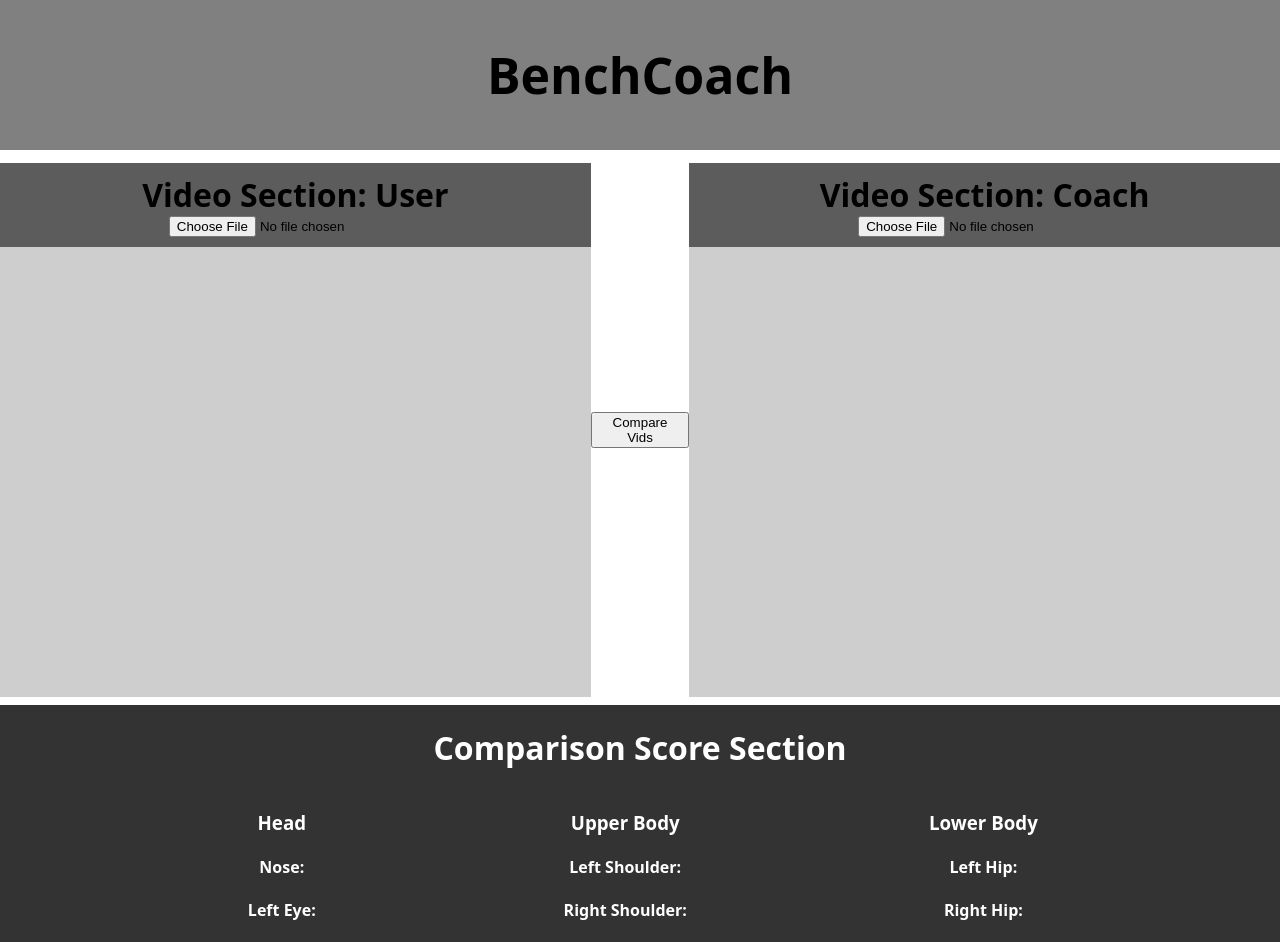
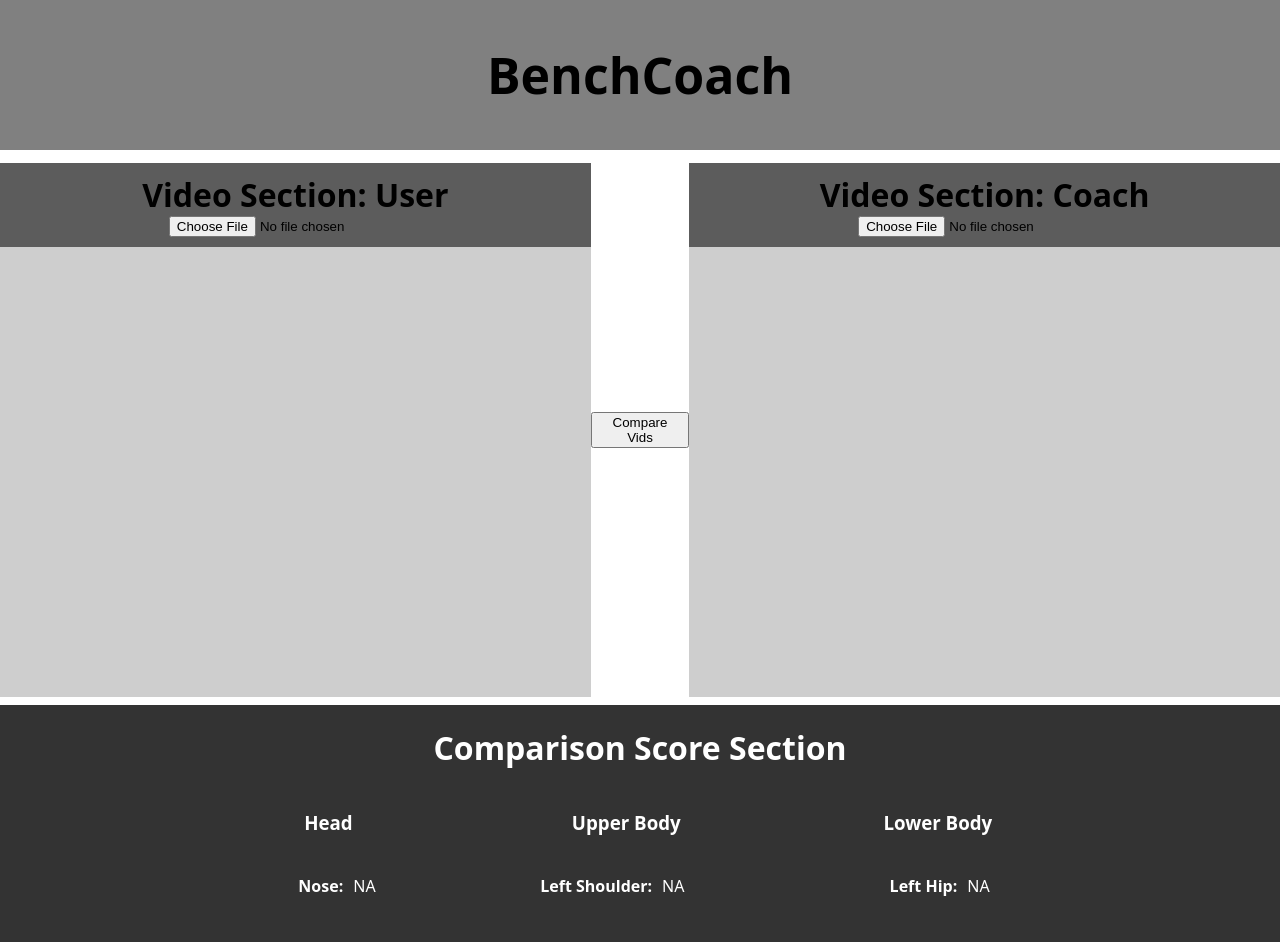
Before and after one commit to jhein1892/3D_pose_modeling, a React (Create React App) app in the folder front/: page / in a window 1280 px wide. Shown: the top 942 px of the page. Built offline with nearby package versions, Linux system fonts and the light colour scheme.

Commit message:
working on UI

```diff
--- a/front/src/components/main.js
+++ b/front/src/components/main.js
@@ -50,8 +50,9 @@
     function generateScores(scores){
         return scores.map((score) => {
             return (
-                <div>
-                    <h4>{lmNames[score]}: {lmAccuracy&& <span>%{(lmAccuracy[score] * 100).toFixed(2)}</span>}</h4>
+                <div className="parts_col">
+                    <h4>{lmNames[score]}:</h4>
+                    {lmAccuracy ? <span>%{(lmAccuracy[score] * 100).toFixed(2)}</span>: <span>NA</span>}
                 </div>
             )
         })
--- a/front/src/styles/Main.sass
+++ b/front/src/styles/Main.sass
@@ -25,5 +25,17 @@
         .parts_wrapper
             display: flex
             flex-direction: row
-            width: 100%
+            width: 80%
             justify-content: space-evenly
+
+            .parts_col
+                display: grid
+                grid-template-columns: 2fr 1fr
+                column-gap: 10px
+                align-items: center
+
+                h4
+                    justify-self: right
+
+                span
+                    justify-self: left
```
